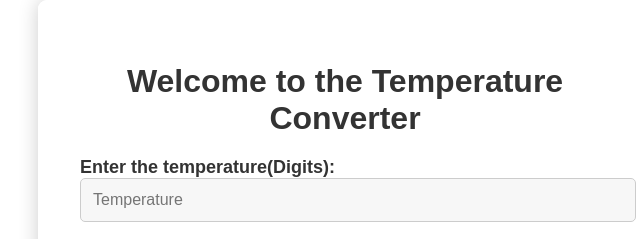
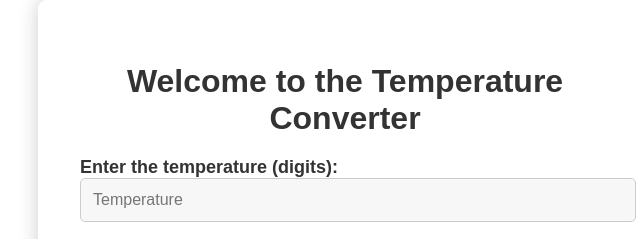
Before and after one commit to mb29g7/temperaturechanger, a plain HTML site: page index.html in a window 1280 px wide. Shown: the top 239 px of the page, 295-935 px from the left. Drawn offline with Linux system fonts and the light colour scheme.

Commit message:
Update index.html

```diff
--- a/index.html
+++ b/index.html
@@ -10,7 +10,7 @@
     <div class="container">
         <h1>Welcome to the Temperature Converter</h1>
         <form id="temperature-form">
-            <label for="temperature">Enter the temperature(Digits):</label>
+            <label for="temperature">Enter the temperature (digits):</label>
             <input type="text" id="temperature" placeholder="Temperature" required>
             <br>
             <label for="unit">°F or °C:</label>
```
